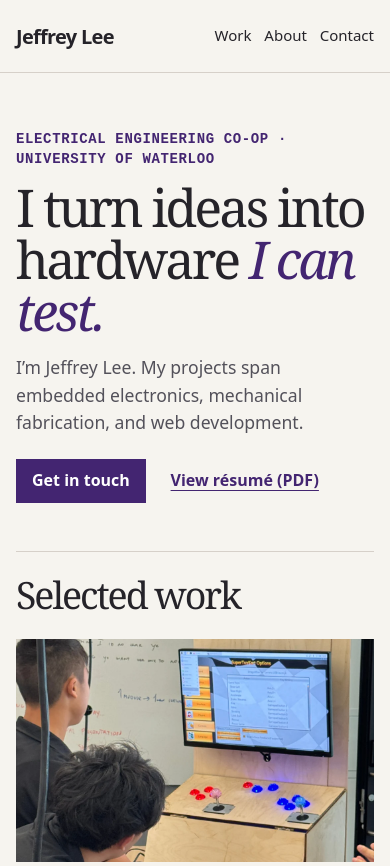
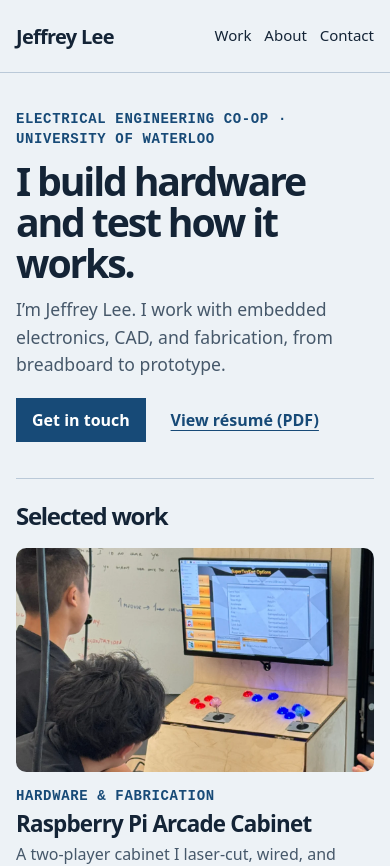
Before and after one commit to WaterloosTopElectricalEngineer/WaterloosTopElectricalEngineer.github.io, a plain HTML site: page index.html in a window 390 px wide. Shown: the top 866 px of the page. Drawn offline with Linux system fonts and the light colour scheme.

Commit message:
Tighten homepage and emphasize project photography

```diff
--- a/index.html
+++ b/index.html
@@ -3,21 +3,21 @@
 <head>
   <meta charset="utf-8">
   <meta name="viewport" content="width=device-width, initial-scale=1">
-  <meta name="theme-color" content="#f6f4ef">
+  <meta name="theme-color" content="#edf2f6">
   <meta name="description" content="Jeffrey Lee, Electrical Engineering co-op student at the University of Waterloo. Explore my projects in electronics, embedded systems, and fabrication.">
   <title>Jeffrey Lee | Electrical Engineering Portfolio</title>
-  <link rel="stylesheet" href="styles.css">
+  <link rel="stylesheet" href="styles.css?v=2">
 </head>
 <body><a class="skip" href="#main">Skip to content</a><header class="top"><nav class="wrap" aria-label="Main navigation">
 <a class="brand" href="./">Jeffrey Lee</a>
 <div class="nav-links"><a href="#projects">Work</a><a href="#about">About</a><a href="#contact">Contact</a></div>
-</nav></header><main id="main"><section class="intro wrap">
+</nav></header><main id="main"><section class="intro wrap" aria-labelledby="intro-title"><div class="intro-copy">
 <p class="eyebrow">Electrical Engineering Co-op · University of Waterloo</p>
-<h1>I turn ideas into hardware <em>I can test.</em></h1>
-<p class="lead">I’m Jeffrey Lee. My projects span embedded electronics, mechanical fabrication, and web development.</p>
+<h1 id="intro-title">I build hardware and test how it works.</h1>
+<p class="lead">I’m Jeffrey Lee. I work with embedded electronics, CAD, and fabrication, from breadboard to prototype.</p></div>
 <div class="actions"><a class="button" href="#contact">Get in touch</a><a class="text-link" href="assets/jeffrey-lee-resume.pdf">View résumé (PDF)</a></div>
-</section><section class="projects wrap" id="projects"><h2>Selected work</h2><div class="project-grid"><article class="card"><a href="arcade.html">
-    <div class="media"><div class="feature-image"><img src="assets/arcade.webp" alt="The assembled two-player arcade cabinet in use at school" width="1080" height="1440" loading="lazy"></div></div>
+</section><section class="projects wrap" id="projects" aria-labelledby="work-title"><h2 id="work-title">Selected work</h2><div class="project-grid"><article class="card"><a href="arcade.html">
+    <div class="media"><div class="feature-image"><img src="assets/arcade.webp" alt="The assembled two-player arcade cabinet in use at school" width="1080" height="1440" fetchpriority="high"></div></div>
     <div class="card-copy"><p class="eyebrow">Hardware &amp; fabrication</p><h3>Raspberry Pi Arcade Cabinet</h3><p>A two-player cabinet I laser-cut, wired, and configured for school events.</p></div>
     </a></article>
 <article class="card"><a href="food.html">
--- a/styles.css
+++ b/styles.css
@@ -1,11 +1,11 @@
 :root {
   color-scheme: light;
-  --paper: #f6f4ef;
-  --ink: #252329;
-  --muted: #53515a;
-  --line: #d6d0c9;
-  --violet: #432571;
-  --display: Georgia, serif;
+  --paper: #edf2f6;
+  --ink: #142436;
+  --muted: #46586a;
+  --line: #bac9d8;
+  --accent: #174a77;
+  --display: system-ui, sans-serif;
   font: 100%/1.55 system-ui, sans-serif;
   color: var(--ink);
   background: var(--paper);
@@ -14,7 +14,7 @@
 body, h1, h2, h3, p, dl, dd { margin: 0; }
 img { display: block; width: 100%; height: 100%; object-fit: cover; }
 a { color: inherit; text-underline-offset: .22em; }
-a:focus-visible { outline: 3px solid #784ac0; outline-offset: 4px; }
+a:focus-visible { outline: 3px solid #235fa1; outline-offset: 4px; }
 .wrap { width: min(74rem, calc(100% - 5rem)); margin-inline: auto; }
 .skip { position: fixed; top: .75rem; left: .75rem; background: white; padding: .5rem 1rem; transform: translateY(-200%); z-index: 2; }
 .skip:focus { transform: none; }
@@ -25,48 +25,49 @@ nav a { text-decoration: none; }
 nav a:hover { text-decoration: underline; }
 .brand { font-weight: 760; letter-spacing: -.035em; font-size: 1.25rem; }
 .nav-links { font-size: .9375rem; }
-.intro { padding-block: clamp(3.5rem, 7vw, 6.75rem) clamp(3rem, 6vw, 5.5rem); }
-.eyebrow { color: var(--violet); text-transform: uppercase; font: 650 .875rem/1.45 ui-monospace, monospace; letter-spacing: .045em; }
-h1, h2 { font-family: var(--display); font-weight: 400; letter-spacing: -.055em; line-height: 1; }
-h1 { font-size: clamp(3.25rem, 8vw, 7.2rem); max-width: 12ch; margin-block: .7rem 1.1rem; }
-h1 em { color: var(--violet); }
+.intro { display: grid; grid-template-columns: minmax(0, 1fr) auto; gap: 1.25rem 3rem; align-items: end; padding-block: clamp(2.25rem, 5vw, 4rem); }
+.intro .actions { margin: 0; }
+.eyebrow { color: var(--accent); text-transform: uppercase; font: 650 .875rem/1.45 ui-monospace, monospace; letter-spacing: .045em; }
+h1, h2 { font-family: var(--display); font-weight: 730; letter-spacing: -.055em; line-height: 1.05; }
+h1 { font-size: clamp(2.45rem, 5vw, 4.15rem); max-width: 18ch; margin-block: .65rem .8rem; }
 h2 { font-size: clamp(2.35rem, 5vw, 4rem); }
 h3 { line-height: 1.17; letter-spacing: -.035em; }
 .lead { max-width: 37rem; color: var(--muted); font-size: clamp(1.1rem, 2vw, 1.35rem); }
 .actions { margin-top: 1.4rem; }
-.button { display: inline-block; padding: .6rem 1rem; background: var(--violet); color: white; text-decoration: none; font-weight: 650; }
-.button:hover { background: #5c3794; }
-.text-link { color: var(--violet); font-weight: 650; }
+.button { display: inline-block; padding: .6rem 1rem; background: var(--accent); color: white; text-decoration: none; font-weight: 650; }
+.button:hover { background: #235fa1; }
+.text-link { color: var(--accent); font-weight: 650; }
 .projects { border-top: 1px solid var(--line); padding-block: 1.5rem clamp(3rem, 7vw, 6rem); }
-.projects h2 { margin-bottom: 1.6rem; }
+.projects h2 { font-size: 1.5rem; margin-bottom: 1.25rem; }
 .project-grid { display: grid; grid-template-columns: repeat(2, minmax(0, 1fr)); gap: 2.6rem 1.3rem; }
 .card a { display: block; text-decoration: none; }
 .card a:hover h3 { text-decoration: underline; }
-.media { overflow: hidden; background: #e9dfec; }
-.card .media { aspect-ratio: 16 / 10; }
+.media { overflow: hidden; background: #d6e2ed; }
+.card .media { aspect-ratio: 16 / 10; border-radius: .65rem; }
 .media > *, .media > .feature-image img { width: 100%; height: 100%; }
 .feature-image img { object-position: 50% 32%; }
 .photo-strip { display: grid; grid-template-columns: repeat(3,minmax(0,1fr)); grid-template-rows: minmax(0,1fr); gap: 4px; }
 .photo-strip.submarine { grid-template-columns: .8fr 1.2fr; }
 .submarine img:last-child { object-position: 25% center; }
 .cover.fixit { object-position: center 35%; }
-.card-copy { padding-top: .9rem; }
+.card-copy { padding-top: .85rem; }
+.card-copy .eyebrow { font-size: .875rem; }
 .card h3 { font-size: clamp(1.4rem, 3vw, 2.15rem); margin-block: .3rem; }
 .card-copy > p:last-child, .about p, .experience dd, .project-copy p { color: var(--muted); }
-.about { background: #eee8f2; padding-block: clamp(3rem, 6vw, 5rem); }
+.about { background: #dce7ef; padding-block: clamp(3rem, 6vw, 5rem); }
 .about-grid, .detail-grid { display: grid; grid-template-columns: 1fr 1fr; gap: clamp(1.5rem, 5vw, 4.5rem); }
 .about h2, .about h3 { margin-bottom: .9rem; }
 .about p + h3 { margin-top: 1.45rem; }
-.experience div { border-top: 1px solid #cfc2d4; padding-block: .65rem; }
+.experience div { border-top: 1px solid #aebfce; padding-block: .65rem; }
 .experience dt { font-weight: 700; }
 .tags { list-style: none; padding: 0; margin: 1rem 0 0; display: flex; flex-wrap: wrap; gap: .45rem; }
-.tags li { font-size: .875rem; padding: .2rem .55rem; border: 1px solid #bdb0c5; }
-footer { padding-block: 2.5rem; background: #272032; color: white; }
+.tags li { font-size: .875rem; padding: .2rem .55rem; border: 1px solid #9dabbc; }
+footer { padding-block: 2.5rem; background: #152c43; color: white; }
 .footer-flex { justify-content: space-between; }
 footer h2 { margin-bottom: .6rem; }
 footer .actions { margin-top: 0; }
-footer .button { background: transparent; border: 1px solid #c1aecf; }
-footer .button:hover { background: #483655; }
+footer .button { background: transparent; border: 1px solid #c4d8e9; }
+footer .button:hover { background: #254867; }
 .format { font-size: .85rem; }
 .detail { padding-block: 2.5rem 5rem; }
 .detail header { margin-top: 2rem; }
@@ -78,5 +79,5 @@ footer .button:hover { background: #483655; }
 @media (max-width: 43rem) {
   .wrap { width: calc(100% - 2rem); }
   .nav-links { gap: .8rem; }
-  .project-grid, .about-grid, .detail-grid { grid-template-columns: 1fr; }
+  .intro, .project-grid, .about-grid, .detail-grid { grid-template-columns: 1fr; }
 }
```
Also changed, not shown: arcade.html (+2 -2 lines), fixit.html (+2 -2 lines), food.html (+2 -2 lines), light-switch.html (+2 -2 lines), submarine.html (+2 -2 lines).
